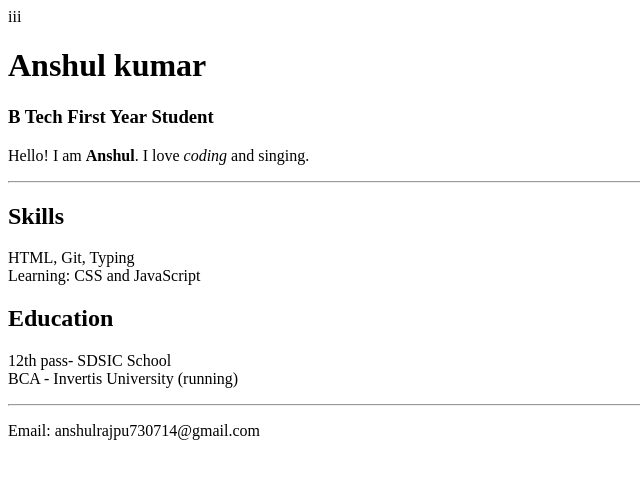
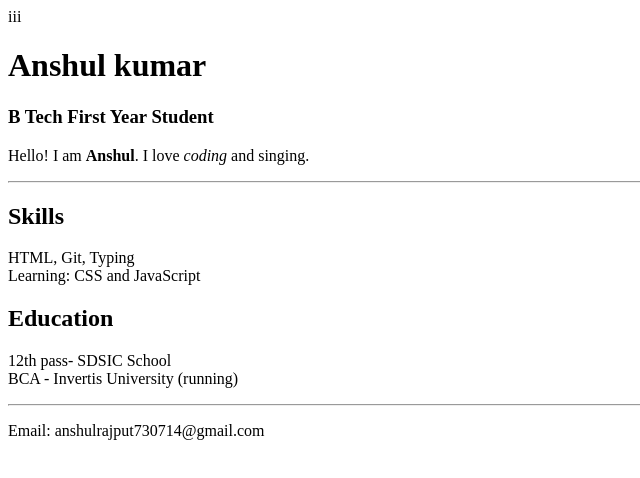
Before and after one commit to anshulrajput730714-byte/MERN, a plain HTML site: page Week 2/index.html in a window 1280 px wide. Shown: the full height of the page, 0-640 px from the left. Drawn offline with Linux system fonts and the light colour scheme.

Commit message:
week 2 output screenshot added

```diff
--- a/Week 2/index.html
+++ b/Week 2/index.html
@@ -20,5 +20,5 @@
   </div>
   </body>
    <hr>
-   <p>Email: anshulrajpu730714@gmail.com</p>
+   <p>Email: anshulrajput730714@gmail.com</p>
   </html>
```
Also changed, not shown: output.png2.png (added).
